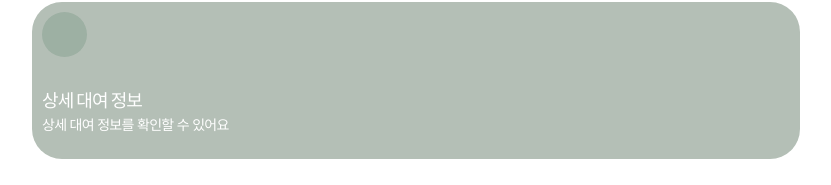
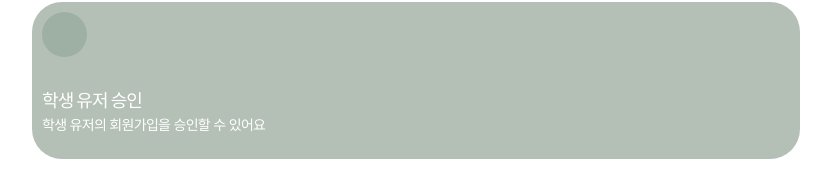
Before and after one commit to JNU-econovation/Lean-FE, a React (Vite) app: page /admin/main in a window 1280 px wide. Shown: the part 589-774 px from the top of the page, without its empty margins (224-1055 px from the left). Built offline with nearby package versions, Linux system fonts and the light colour scheme.

Commit message:
Fix: 관리자 메인 표기 오류 수정

```diff
--- a/src/components/page/MainPage.jsx
+++ b/src/components/page/MainPage.jsx
@@ -64,8 +64,8 @@ const MainPage = ({name, isStudentCouncil}) => {
                     />
             </div>
             <MainCard
-                title={isStudentCouncil?"상세 대여 정보":'대여 정보'}
-                description={isStudentCouncil?"상세 대여 정보를 확인할 수 있어요":'대여 정보를 확인할 수 있어요'}
+                title={isStudentCouncil?"학생 유저 승인":'대여 정보'}
+                description={isStudentCouncil?"학생 유저의 회원가입을 승인할 수 있어요":'대여 정보를 확인할 수 있어요'}
                 backgroundColor='#b4bfb6'
                 titleColor='white'
                 descriptionColor='white'
```
